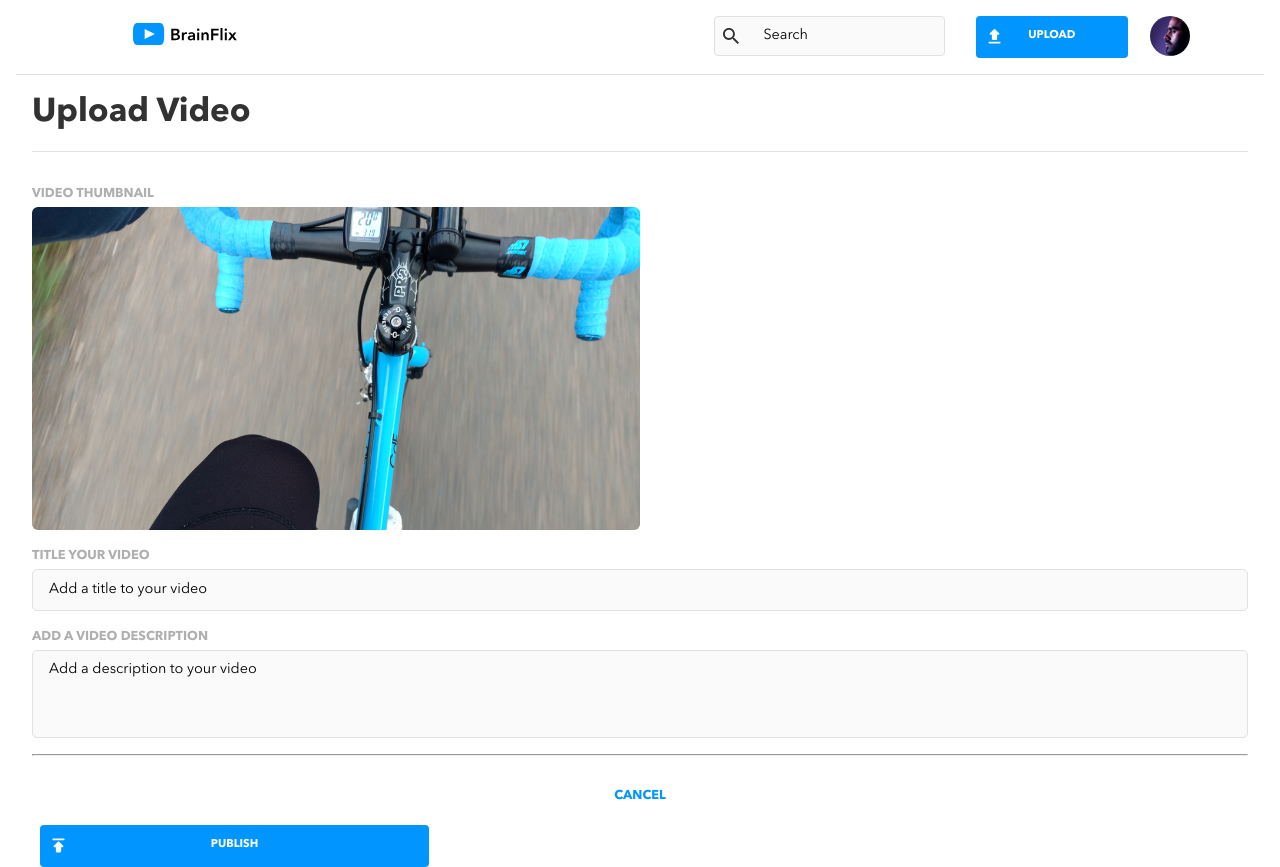
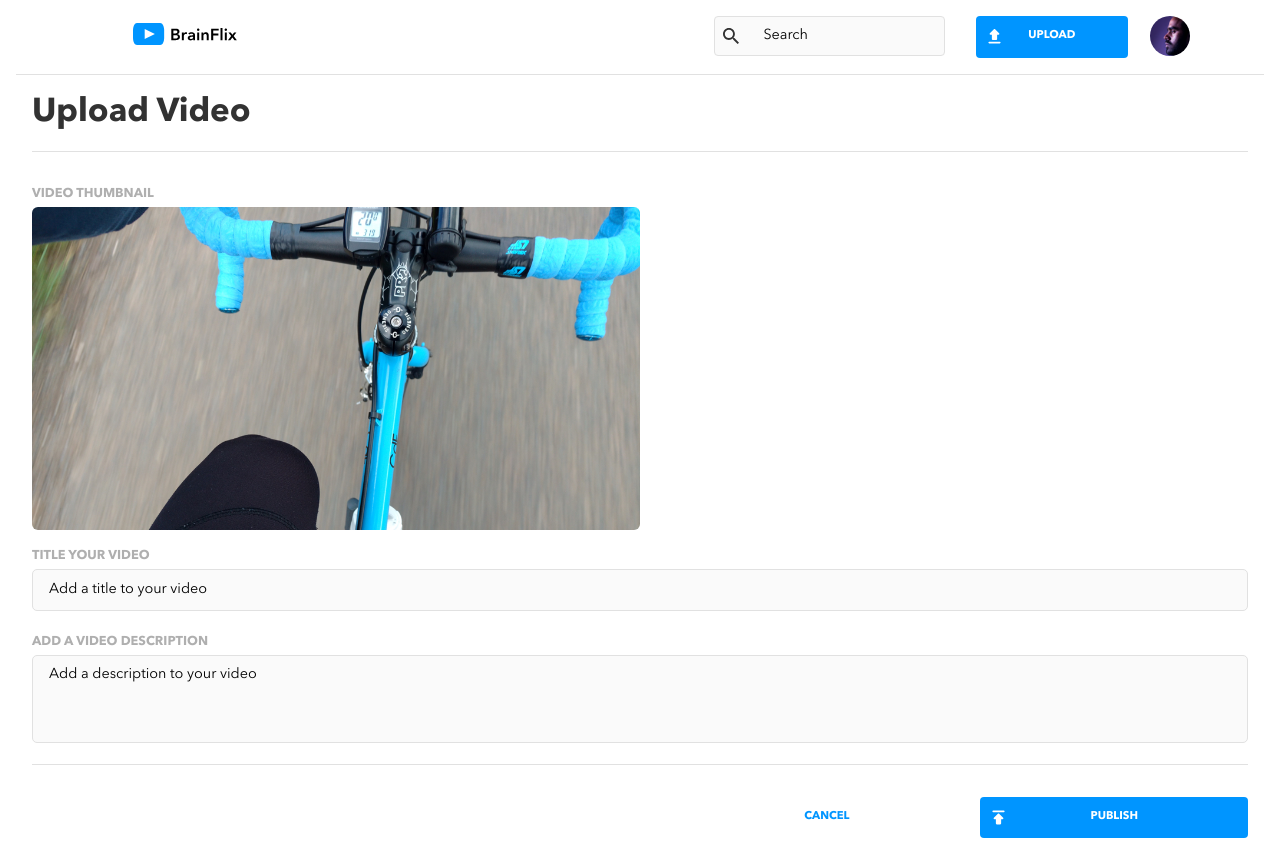
Before and after one commit to retrocolours/tatiana-privezentseva-brainflix, a React (Create React App) app: page /upload in a window 1280 px wide. After the commit the page ends 846 px from the top, so only its background shows below. Built offline with nearby package versions, Linux system fonts and the light colour scheme.

Commit message:
finish scss for tablet version of the Upload page

```diff
--- a/src/components/Button/Button.scss
+++ b/src/components/Button/Button.scss
@@ -52,6 +52,11 @@
 
   &--publish {
     background-image: url(../../assets/Icons/publish.svg);
+    @include tablet {
+      margin-top: 2rem;
+      margin-left: 2rem;
+      width: 22%;
+    }
 
   }
 
@@ -65,6 +70,12 @@
     text-decoration: none;
     text-align: center;
     margin-top: 2rem;
+    @include tablet {
+      width: 20%;
+      margin-top: 2.6rem;
+      font-size: 0.7rem;
+    }
+
   }
 
   &--comment {
--- a/src/pages/Upload/Upload.js
+++ b/src/pages/Upload/Upload.js
@@ -41,9 +41,10 @@ function Upload() {
               cols="30"
               name="videoDescription"
             ></textarea>
-            <hr />
+            <div className="form__buttons">
             <Button className="btn--publish" text="Publish" link="/" />
             <Button className="btn--cancel" text="Cancel" link="/" />
+            </div>
           </form>
         </div>
       </section>
--- a/src/pages/Upload/Upload.scss
+++ b/src/pages/Upload/Upload.scss
@@ -21,7 +21,6 @@
       line-height: 44px;
       margin-left: 1rem;
       margin-right: 1rem;
-
     }
   }
 
@@ -45,11 +44,7 @@
     text-transform: uppercase;
     color: $primary-color2;
     padding-bottom: 0.2rem;
-
-
   }
-
-
 
   &__label--title {
     padding-top: 1rem;
@@ -59,9 +54,9 @@
     width: 100%;
     border-radius: 6px;
     @include tablet {
-        width: 50%;
-        display: block;
-        margin-top: 0.2rem;
+      width: 50%;
+      display: block;
+      margin-top: 0.2rem;
     }
   }
 
@@ -77,7 +72,7 @@
     border-radius: 5px;
     padding: 0.5rem;
     resize: none;
-    margin-bottom: 1rem;
+    margin-bottom: 1.3rem;
   }
 
   &__input--title {
@@ -86,13 +81,24 @@
 
   &__input--description {
     height: 5.5rem;
-
   }
 
   ::placeholder {
     @include tablet {
-    padding-left: 0.5rem;
-    font-size: 0.9rem;
+      padding-left: 0.5rem;
+      font-size: 0.9rem;
+    }
+  }
+
+  &__buttons {
+    display: flex;
+    flex-direction: column;
+
+    @include tablet {
+      border-top: 1px solid $secondary-color2;
+      flex-direction: row;
+      justify-content: flex-end;
+      align-items: baseline;
     }
   }
 }
```
